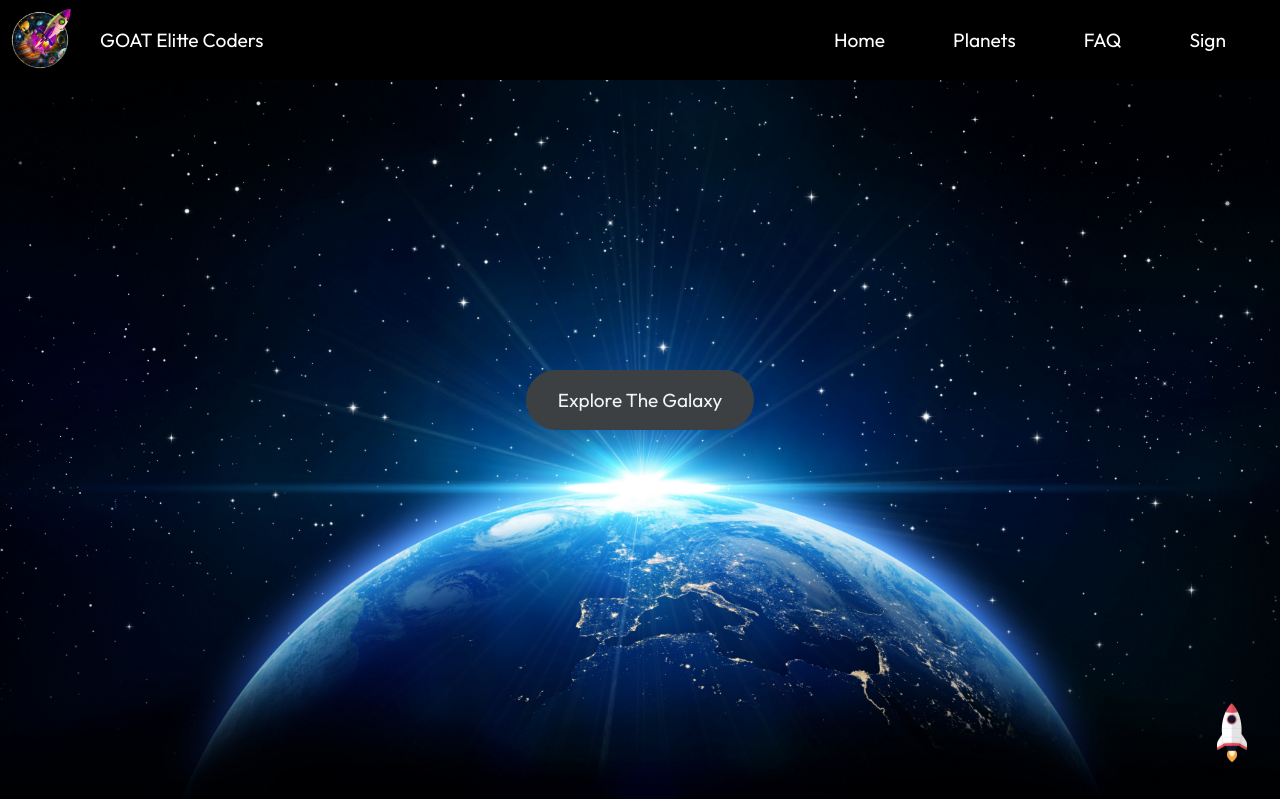
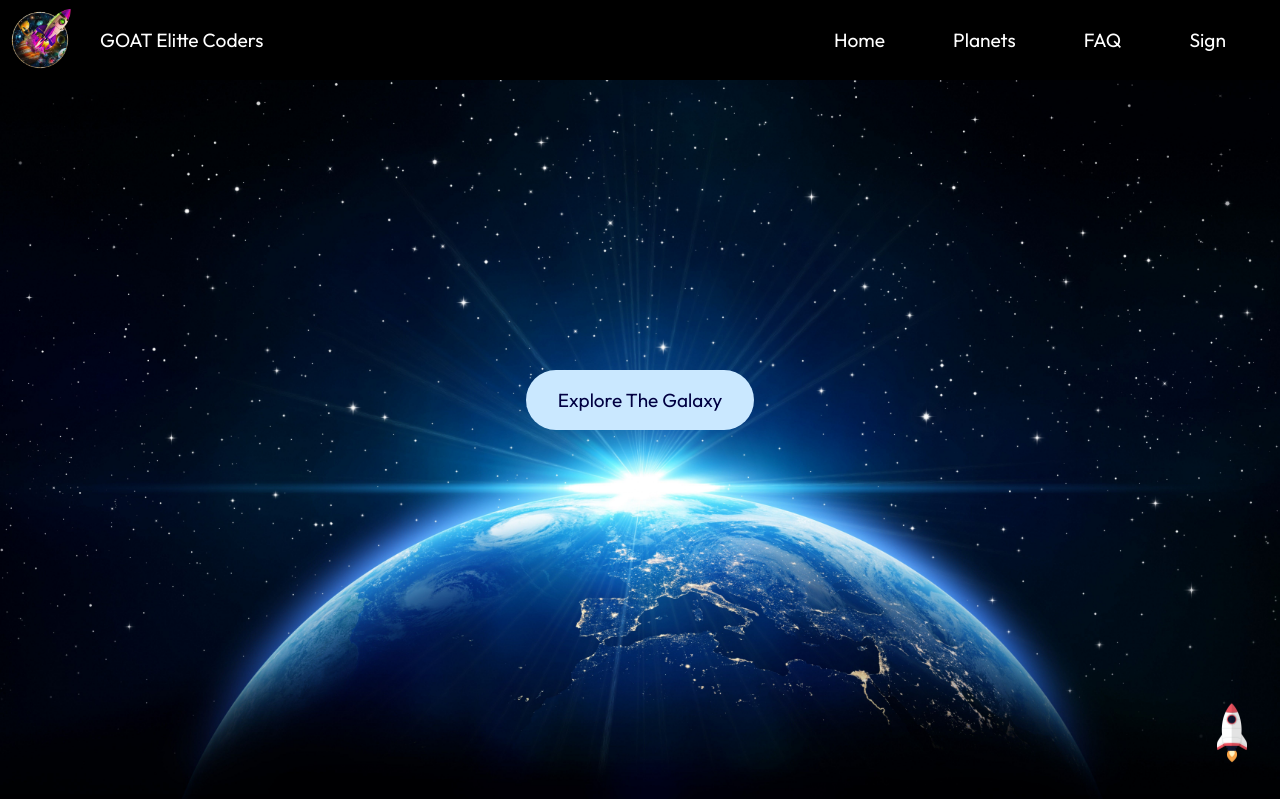
Before and after one commit to Git21221/IBMSkillsBuild, a PHP site: page / in a window 1280 px wide. Shown: the top 799 px of the page. Run offline with PHP 8.4, Linux system fonts and the light colour scheme; some libraries are stand-ins or nearby versions.

Commit message:
enhanced button

```diff
--- a/css/style.css
+++ b/css/style.css
@@ -122,7 +122,7 @@ a{
 
 #hero {
   height: 100vh;
-  background-image: url(img/bg.jpg);
+  background-image: url('/img/bg.jpg');
   background-repeat: no-repeat;
   background-size: cover;
   background-position: center;
@@ -143,9 +143,9 @@ a{
   padding: 1rem 2rem;
   font-size: 19px;
   border-radius: 900px;
-  color: #f3f3f3;
+  color: #010042;
   background-color: transparent;
-  background-color: #3C4043;
+  background-color: #cae8ff;
   border: none;
   cursor: pointer;
   transition: 0.3s linear;
@@ -154,7 +154,7 @@ a{
 .glassdoor-btn:hover {
   transition: 0.3s linear;
   color: white;
-  background: radial-gradient(#6f2da8, #702963, #b200ed);
+  background: linear-gradient(135deg, #c06dff, #76d3ff);
   box-shadow: 20px 20px 200px rgb(126, 0, 199),
     -20px -20px 200px rgb(126, 0, 199),
     -20px -20px 200px rgb(126, 0, 199),
```
